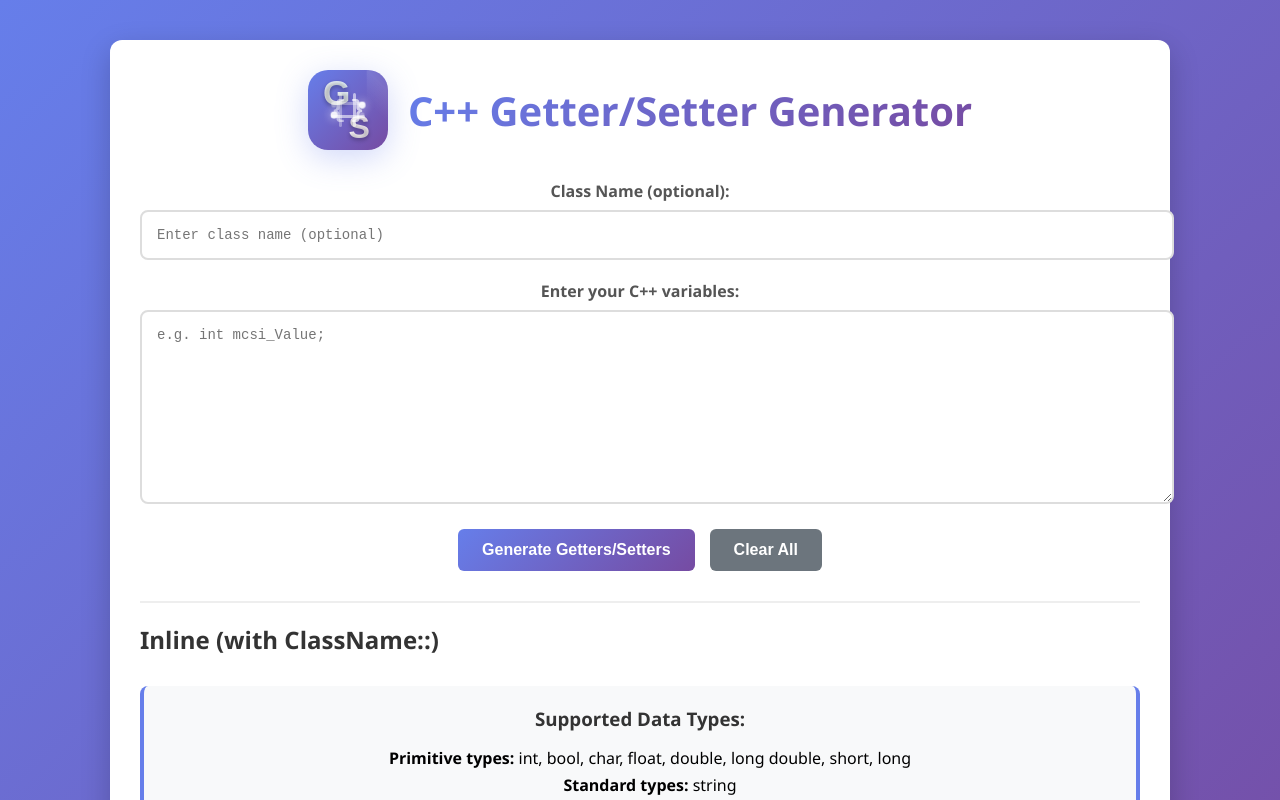
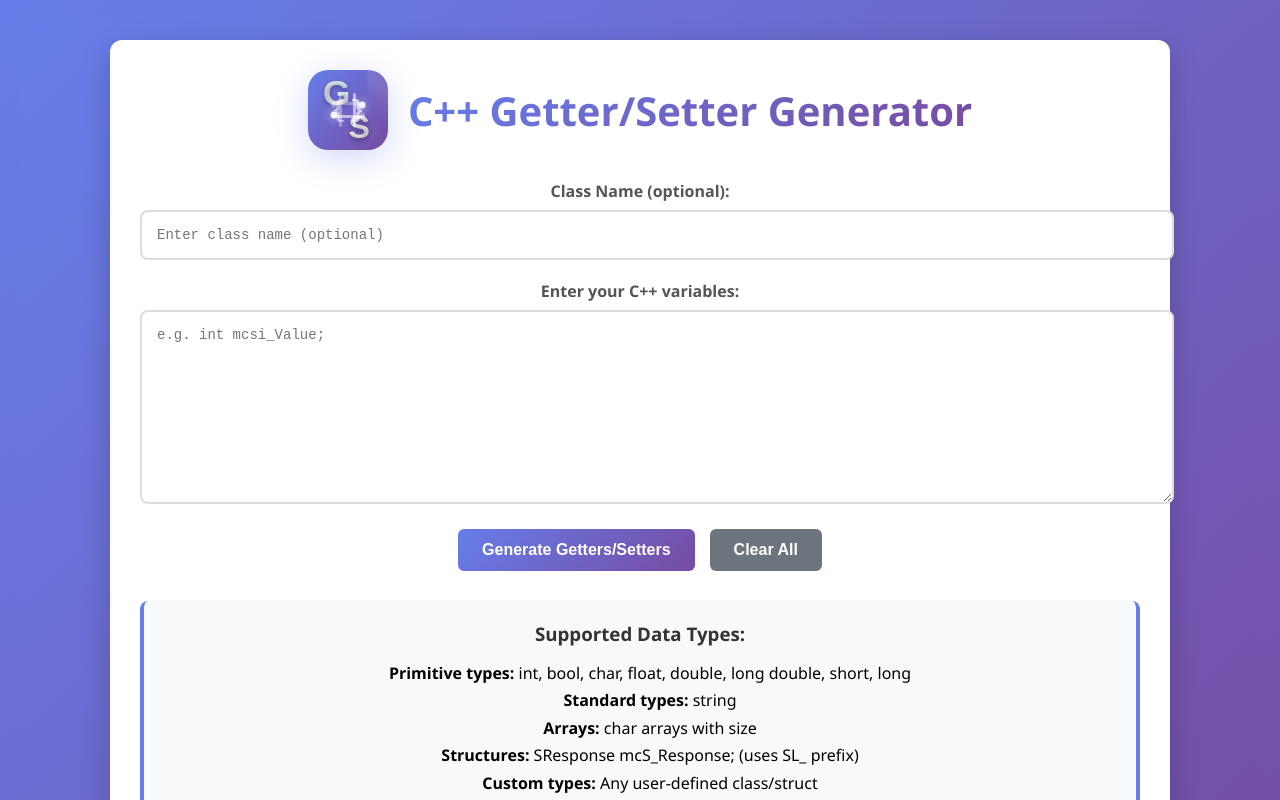
Before and after one commit to indrajithHM/6d-getters-setters, a React (Create React App) app: page / in a window 1280 px wide. Shown: the top 800 px of the page. Built offline with nearby package versions, Linux system fonts and the light colour scheme.

Commit message:
Removed Inline which is displaying from start

```diff
--- a/src/getterSetter.js
+++ b/src/getterSetter.js
@@ -221,6 +221,7 @@ function GetterSetter() {
         )}
 
         {/* Inline Section */}
+        {inlineCode && (
         <div className="output-section">
           <div className="output-header">
             <h2>Inline (with ClassName::)</h2>
@@ -244,7 +245,7 @@ function GetterSetter() {
               </pre>
             )
           )}
-        </div>
+        </div>)}
         <div className="info-section">
             <h3>Supported Data Types:</h3>
              <ul>
```
